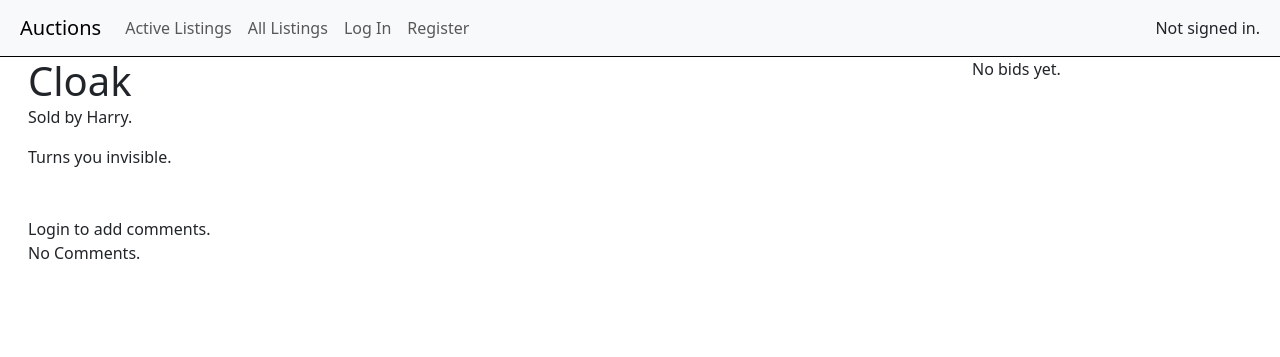
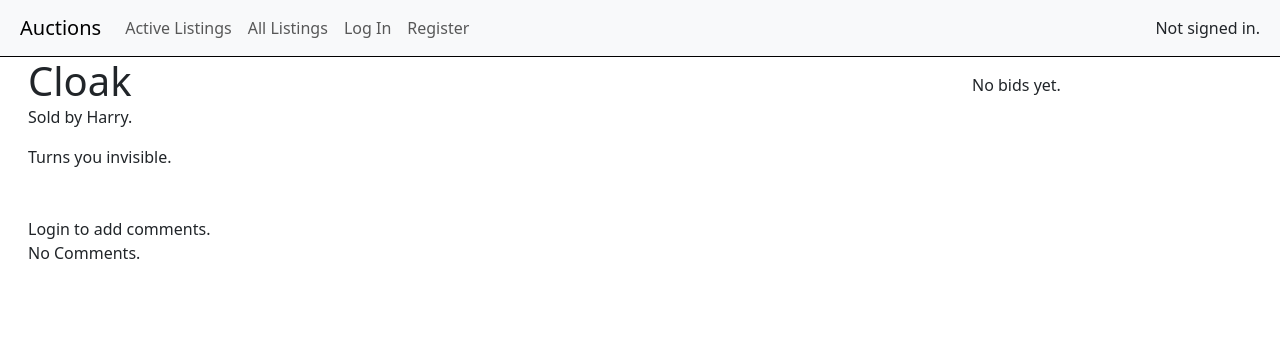
Before and after one commit to JadhenGonzales/AuctionSite, a Django app: page /post/3 in a window 1280 px wide. Shown: the top 357 px of the page. Run offline with Django 3.2, Linux system fonts and the light colour scheme; data comes from the database, SQL or seed files in the repository; parts of the project's set-up code (start-up, migrations or seed data) failed here and were passed over.

Commit message:
small changes to bid

```diff
--- a/auctions/templates/auctions/post.html
+++ b/auctions/templates/auctions/post.html
@@ -23,7 +23,7 @@
                 {% include "reusables/comments.html" with commentform=commentform comments=comments %}
             </div>
 
-            <div class="col-md-3">
+            <div class="col-md-3 pt-3">
                 {% include "reusables/bids.html" with bidform=bidform bids=bids %}
             </div>
         </div>
--- a/auctions/templates/reusables/bids.html
+++ b/auctions/templates/reusables/bids.html
@@ -14,6 +14,7 @@
 {% endif %}
 
 {% if bids %}
+    <div> Previous bids: </div>
     <ul class="pe-3 container">
         {% for bid in bids %}
             <div class="row">
```
